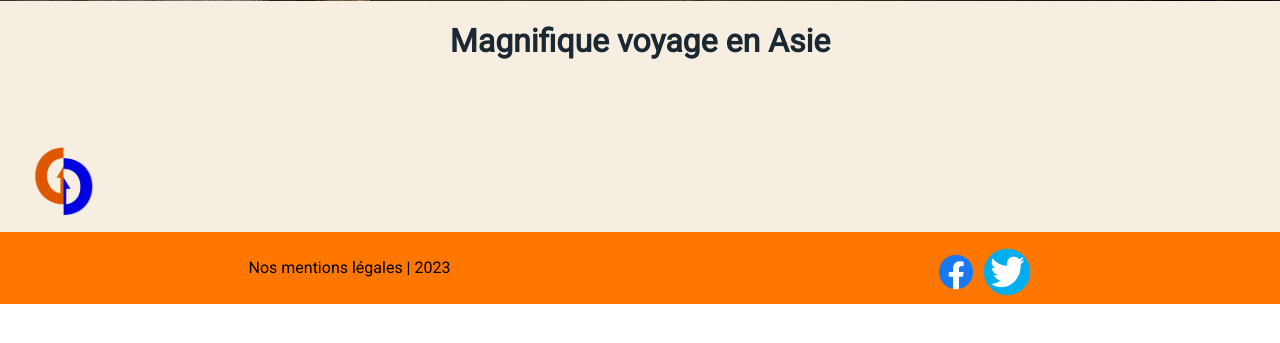
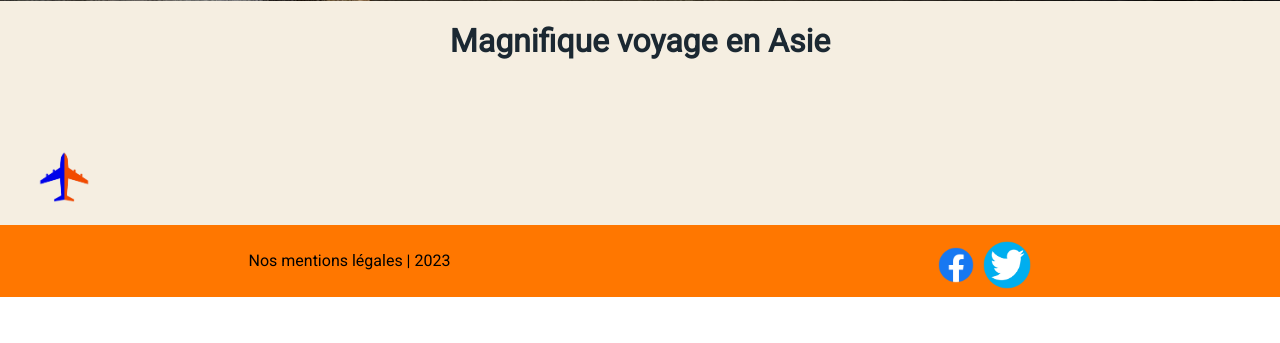
Before and after one commit to valphi41/osez-voyager, a PHP site: template src/View/Asie/index.html.twig in a window 1280 px wide. Shown: the part 399-742 px from the top of the page. Run offline with PHP 8.4, Linux system fonts and the light colour scheme; the template is opened without the code that fills it, so the values that code supplies are empty; some libraries are stand-ins or nearby versions.

Commit message:
photo bouton

```diff
--- a/src/View/Amerique/index.html.twig
+++ b/src/View/Amerique/index.html.twig
@@ -43,6 +43,6 @@
 		{% endfor %}
 	</section>
 	<div class="button">
-		<a href="#" class="bouton-haut"><img src="/assets/images/up.png" alt=""></a>
+		<a href="#" class="bouton-haut"><img src="/assets/images/plane.png" alt=""></a>
 	</div>
 {% endblock %}
--- a/src/View/Asie/index.html.twig
+++ b/src/View/Asie/index.html.twig
@@ -43,6 +43,6 @@
 		{% endfor %}
 	</section>
 	<div class="button">
-		<a href="#" class="bouton-haut"><img src="/assets/images/up.png" alt=""></a>
+		<a href="#" class="bouton-haut"><img src="/assets/images/plane.png" alt=""></a>
 	</div>
 {% endblock %}
--- a/src/View/Europe/index.html.twig
+++ b/src/View/Europe/index.html.twig
@@ -43,6 +43,6 @@
 		{% endfor %}
 	</section>
 	<div class="button">
-		<a href="#" class="bouton-haut"><img src="/assets/images/up.png" alt=""></a>
+		<a href="#" class="bouton-haut"><img src="/assets/images/plane.png" alt=""></a>
 	</div>
 {% endblock %}
--- a/src/View/Survivants/index.html.twig
+++ b/src/View/Survivants/index.html.twig
@@ -18,6 +18,6 @@
 		{% endfor %}
 	</section>
 <div class="button">
-	<a href="#" class="bouton-haut"><img src="/assets/images/up.png" alt=""></a>
+	<a href="#" class="bouton-haut"><img src="/assets/images/plane.png" alt=""></a>
 </div>
 {% endblock %}
```
Also changed, not shown: public/assets/images/up.png (deleted).
